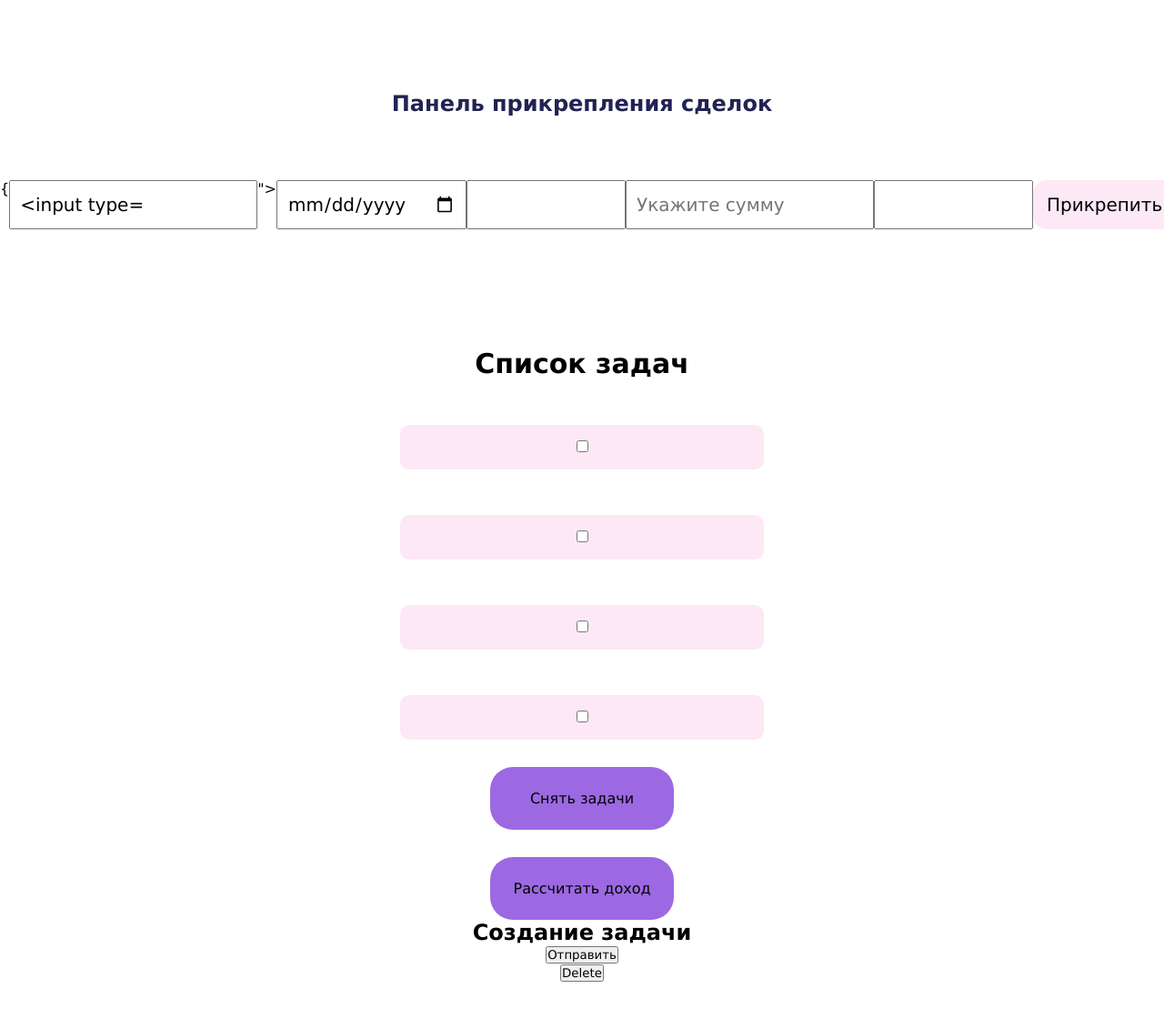
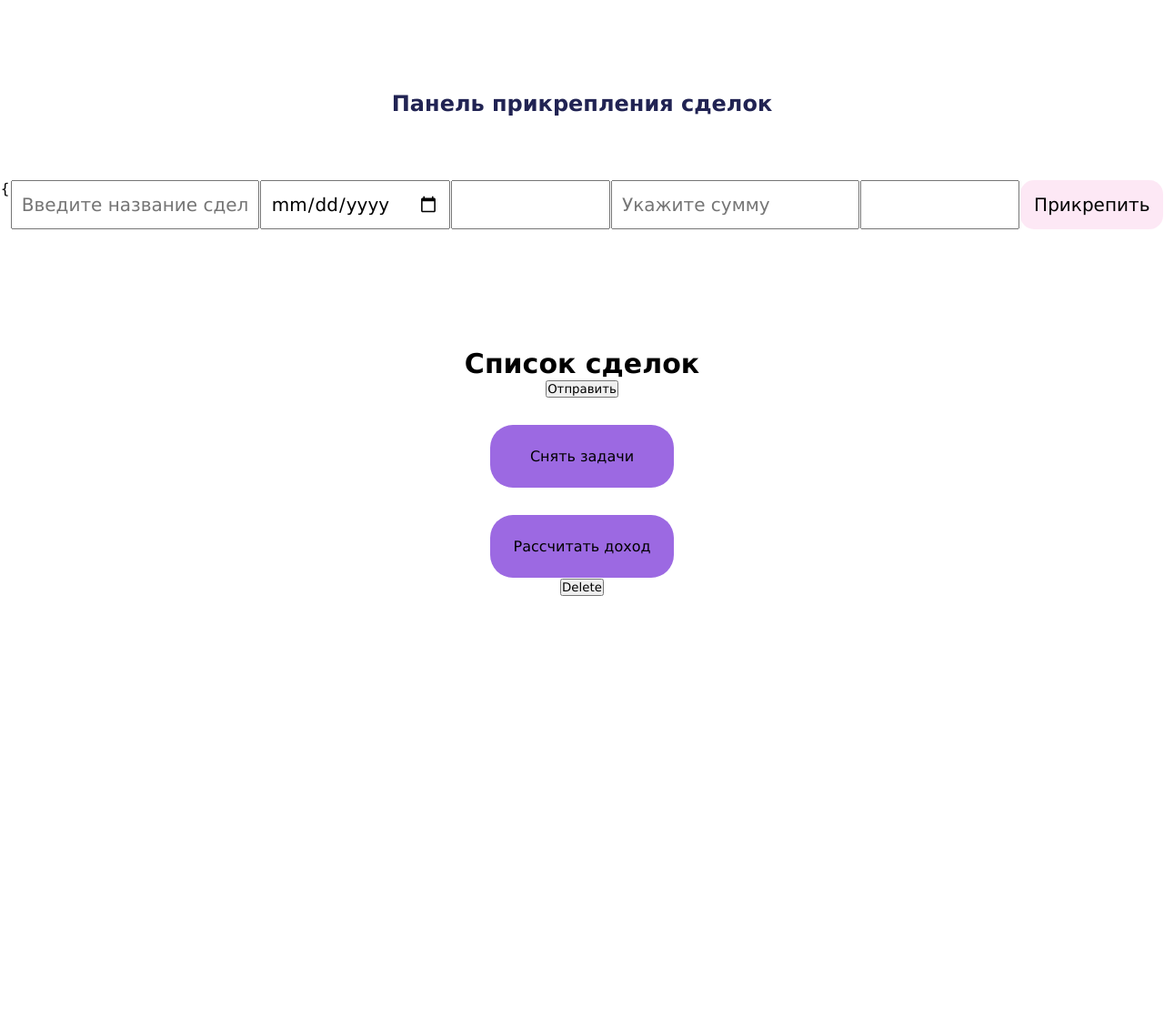
Before and after one commit to rena1gen/DjangoProject, a Django app: page /money in a window 1280 px wide. Shown: the whole page at 91% size. After the commit the page ends 655 px from the top, so only its background shows below. Run offline with Django 4.2, Linux system fonts and the light colour scheme.

Commit message:
Ренат

```diff
--- a/CRM/templates/mainApp/money.html
+++ b/CRM/templates/mainApp/money.html
@@ -20,7 +20,7 @@
                 <form method="post">
                 <div class="task__box">
                     {
-                    <input type="text " class = "task-input" placeholder="Введите название сделки" value="{{ form.message }}">
+                    <input type="text " class = "task-input" placeholder="Введите название сделки">
 
                     <input type="date" class = "task-input" placeholder="Укажите дату сделки">
                     {{ form.date_of_add }}
@@ -37,11 +37,14 @@
 
     <div class = "task__panel__list">
         <div class="task__panel__container-list">
-        <div class = "task__list__title">Список задач</div>
-        <div class = "active__task"><input type="checkbox"></div>
-        <div class = "active__task"><input type="checkbox"></div>
-        <div class = "active__task"><input type="checkbox"></div>
-        <div class = "active__task"><input type="checkbox"></div>
+        <div class = "task__list__title">Список сделок</div>
+              <form method="POST">
+            {% csrf_token %}
+               {% for message in task  %}
+            <div class = "active__task"><input type="checkbox">{{ message }}</div>
+            {% endfor %}
+            <button type="submit">Отправить</button>
+          </form>
 
         <div class = "active__task__btn__container">
         <div class = "active__task__btn"><a>Снять задачи</a></div>
@@ -54,14 +57,6 @@
 </html>
 
 
-<h2>Создание задачи</h2>
-  <form method="POST">
-    {% csrf_token %}
-       {% for message in task  %}
-    <br>{{ message }}
-    {% endfor %}
-    <button type="submit">Отправить</button>
-  </form>
   <form method="post" action="{% url 'calc' %}">
     {% csrf_token %}
     <input type="hidden" name="user_id" value="{{ user_id.id }}">
```
